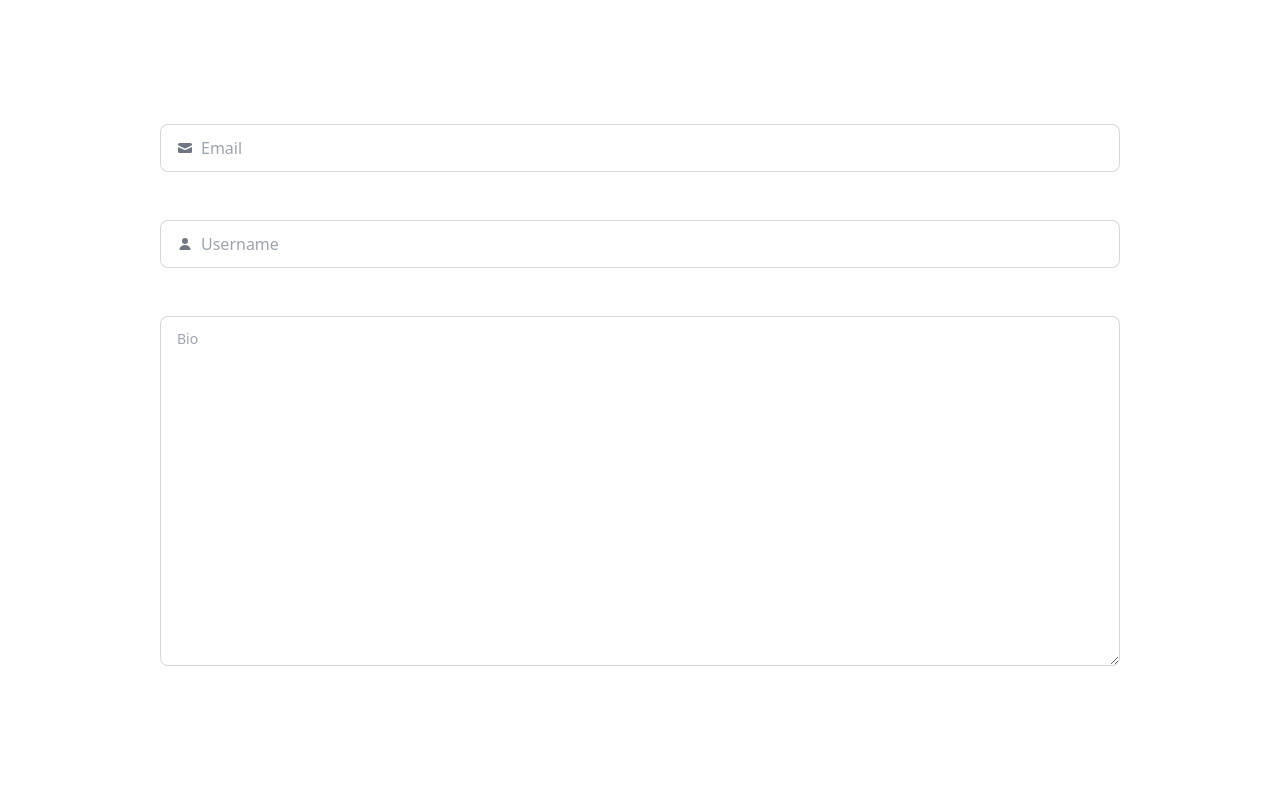
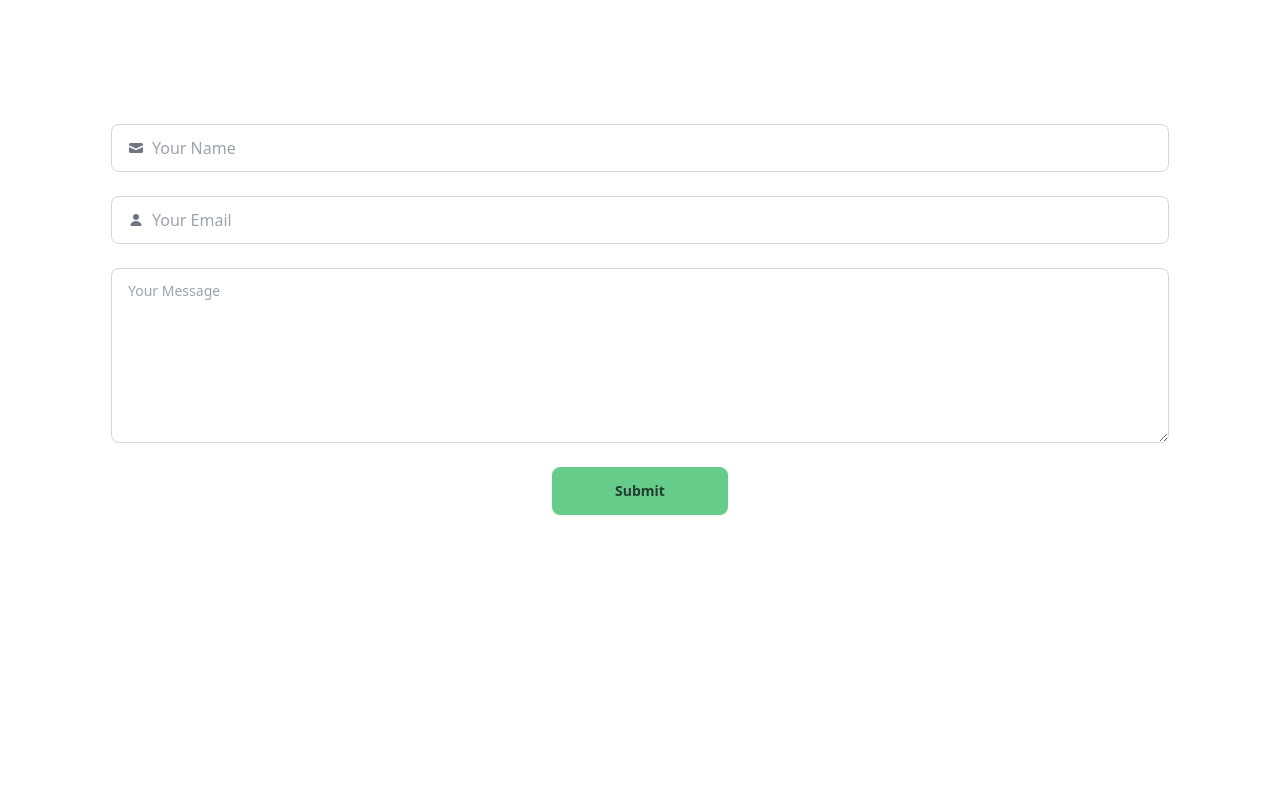
Before and after one commit to juanHunOfficial/Portfolio-Project, a React (Vite) app: page /contact in a window 1280 px wide. Shown: the part 740-1540 px from the top of the page. Built offline with nearby package versions, Linux system fonts and the light colour scheme.

Commit message:
add functionality to the email form section. All testing done and the feature works as intended.

```diff
--- a/package.json
+++ b/package.json
@@ -10,6 +10,7 @@
     "preview": "vite preview"
   },
   "dependencies": {
+    "@emailjs/browser": "^4.4.1",
     "framer-motion": "^12.0.0",
     "lottie-react": "^2.4.0",
     "react": "^18.3.1",
--- /dev/null
+++ b/src/components/EmailForm.jsx
@@ -0,0 +1,56 @@
+import { useRef } from 'react';
+import emailjs from '@emailjs/browser';
+
+export default function EmailForm(){
+  const form = useRef();
+
+  const sendEmail = (e) => {
+    e.preventDefault();
+
+    emailjs
+      .sendForm('service_qfg6czo', 'template_hd5f9cg', form.current, {
+        publicKey: 'P0VZlvivZlmCUO9_M',
+      })
+      .then(
+        () => {
+          form.current.reset();
+        },
+        (error) => {
+          console.log('FAILED...', error.text);
+        },
+      );
+  };
+
+  return(
+    <form ref={form} onSubmit={sendEmail} className="flex justify-center h-[700px] w-full">
+      <div className="w-full flex items-center gap-6 flex-col">
+        <label className="input input-bordered w-[1058px] flex items-center gap-2">
+          <svg
+            xmlns="http://www.w3.org/2000/svg"
+            viewBox="0 0 16 16"
+            fill="currentColor"
+            className="h-4 w-4 opacity-70">
+            <path
+              d="M2.5 3A1.5 1.5 0 0 0 1 4.5v.793c.026.009.051.02.076.032L7.674 8.51c.206.1.446.1.652 0l6.598-3.185A.755.755 0 0 1 15 5.293V4.5A1.5 1.5 0 0 0 13.5 3h-11Z" />
+            <path
+              d="M15 6.954 8.978 9.86a2.25 2.25 0 0 1-1.956 0L1 6.954V11.5A1.5 1.5 0 0 0 2.5 13h11a1.5 1.5 0 0 0 1.5-1.5V6.954Z" />
+          </svg>
+          <input type="text" name='from_name' className="grow" placeholder="Your Name" />
+        </label>
+        <label className="input input-bordered w-[1058px] flex items-center gap-2">
+          <svg
+            xmlns="http://www.w3.org/2000/svg"
+            viewBox="0 0 16 16"
+            fill="currentColor"
+            className="h-4 w-4 opacity-70">
+            <path
+              d="M8 8a3 3 0 1 0 0-6 3 3 0 0 0 0 6ZM12.735 14c.618 0 1.093-.561.872-1.139a6.002 6.002 0 0 0-11.215 0c-.22.578.254 1.139.872 1.139h9.47Z" />
+          </svg>
+          <input type="text" className="grow" name='from_email' placeholder="Your Email" />
+        </label>
+        <textarea className="textarea textarea-bordered w-[1058px] h-1/4" name='message' placeholder="Your Message"></textarea>
+      <button className="btn btn-primary w-44" >Submit</button>
+      </div>
+    </form>
+  )
+}
--- a/src/pages/ContactPage.jsx
+++ b/src/pages/ContactPage.jsx
@@ -2,6 +2,7 @@ import { InlineWidget } from "react-calendly"
 import Reveal from "../components/Reveal"
 import Lottie from "lottie-react"
 import schedulingAnimationData from "../assets/animations/scheduling-animation.json"
+import EmailForm from "../components/EmailForm"
 
 export default function ContactPage(){
   return(
@@ -29,35 +30,9 @@ export default function ContactPage(){
         because the component does not work properly with tailwind. */}
         <InlineWidget styles={{height: "750px", width: "100%", border: "none", marginBottom: "32px"}} url="https://calendly.com/juanhun2424" />
       </div>
-      <div className="flex justify-center h-[700px] w-full">
-        <div className="w-full flex items-center gap-12 flex-col">
-          <label className="input input-bordered w-3/4 flex items-center gap-2">
-            <svg
-              xmlns="http://www.w3.org/2000/svg"
-              viewBox="0 0 16 16"
-              fill="currentColor"
-              className="h-4 w-4 opacity-70">
-              <path
-                d="M2.5 3A1.5 1.5 0 0 0 1 4.5v.793c.026.009.051.02.076.032L7.674 8.51c.206.1.446.1.652 0l6.598-3.185A.755.755 0 0 1 15 5.293V4.5A1.5 1.5 0 0 0 13.5 3h-11Z" />
-              <path
-                d="M15 6.954 8.978 9.86a2.25 2.25 0 0 1-1.956 0L1 6.954V11.5A1.5 1.5 0 0 0 2.5 13h11a1.5 1.5 0 0 0 1.5-1.5V6.954Z" />
-            </svg>
-            <input type="text" className="grow" placeholder="Email" />
-          </label>
-          <label className="input input-bordered w-3/4 flex items-center gap-2">
-            <svg
-              xmlns="http://www.w3.org/2000/svg"
-              viewBox="0 0 16 16"
-              fill="currentColor"
-              className="h-4 w-4 opacity-70">
-              <path
-                d="M8 8a3 3 0 1 0 0-6 3 3 0 0 0 0 6ZM12.735 14c.618 0 1.093-.561.872-1.139a6.002 6.002 0 0 0-11.215 0c-.22.578.254 1.139.872 1.139h9.47Z" />
-            </svg>
-            <input type="text" className="grow" placeholder="Username" />
-          </label>
-          <textarea className="textarea textarea-bordered w-3/4 h-1/2" placeholder="Bio"></textarea>
-        </div>
-      </div>
+      <Reveal >
+        <EmailForm />
+      </Reveal>
     </>
   )
 }
```
Also changed, not shown: 1 other file (tests, documents, lock files or other folders).
